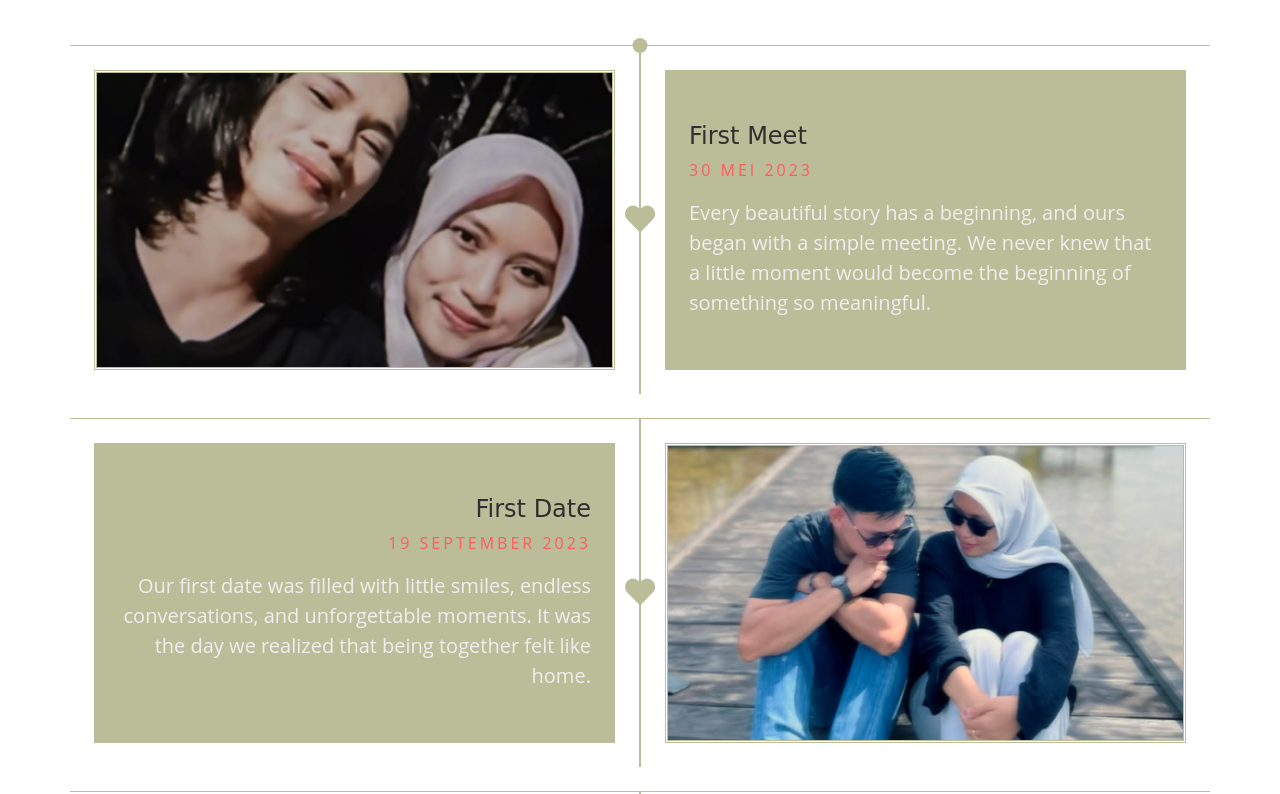
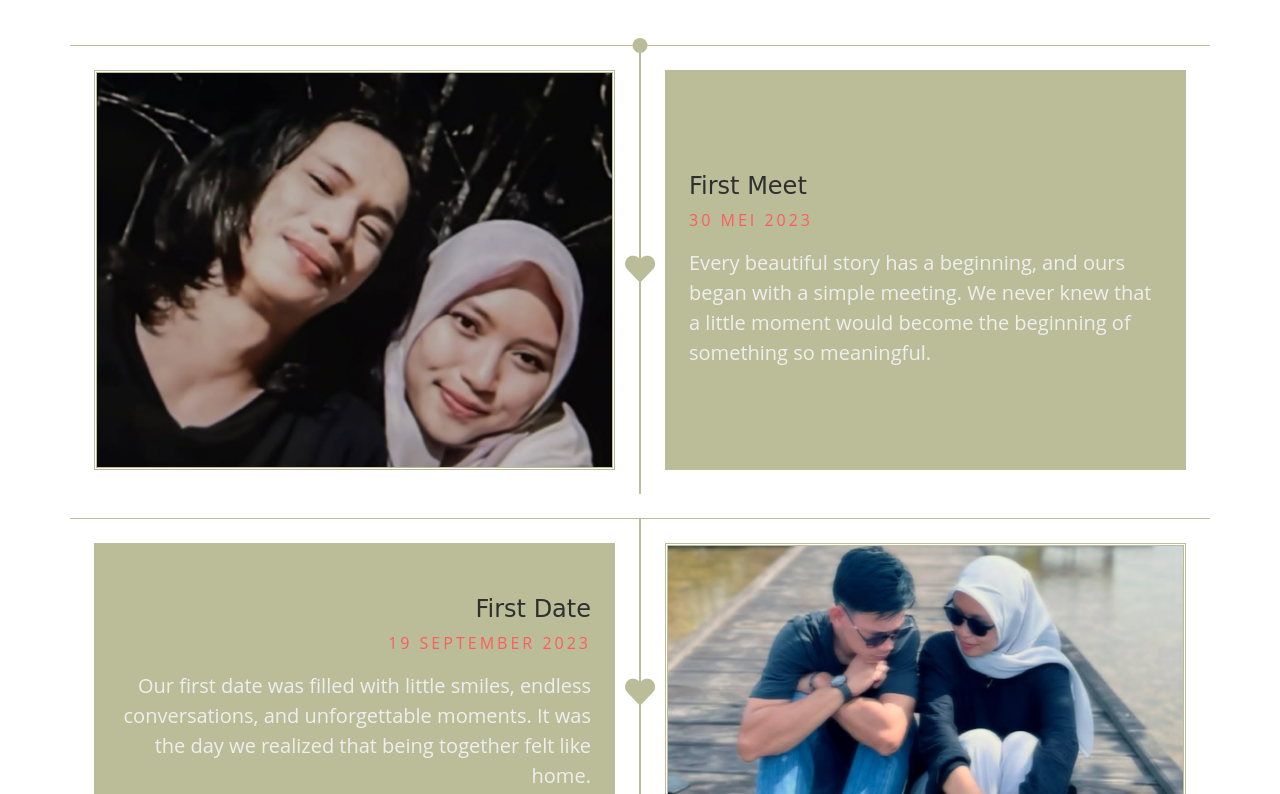
Before and after one commit to alenruben/YulvaWeddingInvitation, a plain HTML site: page main.html in a window 1280 px wide. Shown: the part 3644-4438 px from the top of the page. Drawn offline with nearby package versions, Linux system fonts and the light colour scheme; files whose address does not match are found by name.

Commit message:
Update main.html

```diff
--- a/main.html
+++ b/main.html
@@ -738,9 +738,12 @@
        ===================================== */
 
     /* Foto First Meet */
-    #weddingStory .story-1 {
-        object-position: 50% 20%;
-    }
+#weddingStory .story-1 {
+    width: 100%;
+    height: 400px;
+    object-fit: cover;
+    object-position: 50% 0%;
+}
 
     /* Foto First Date */
     #weddingStory .story-2 {
```
